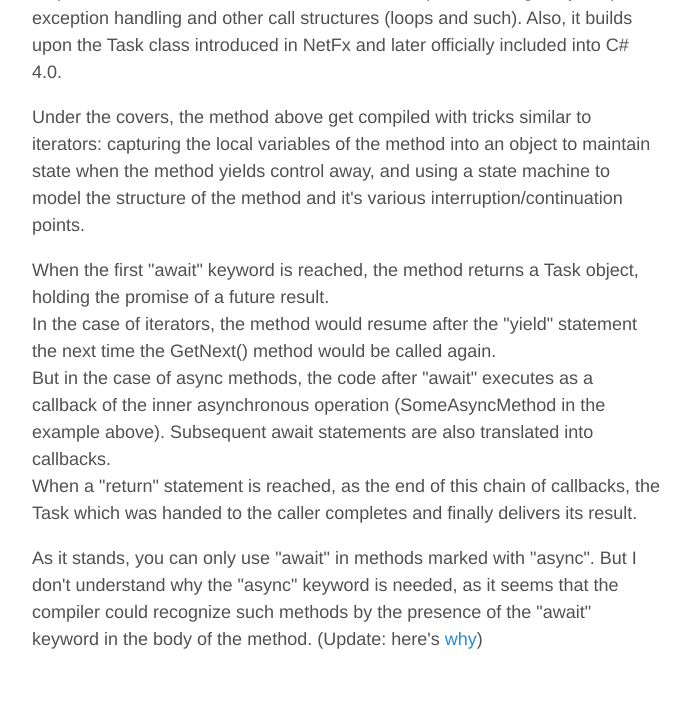
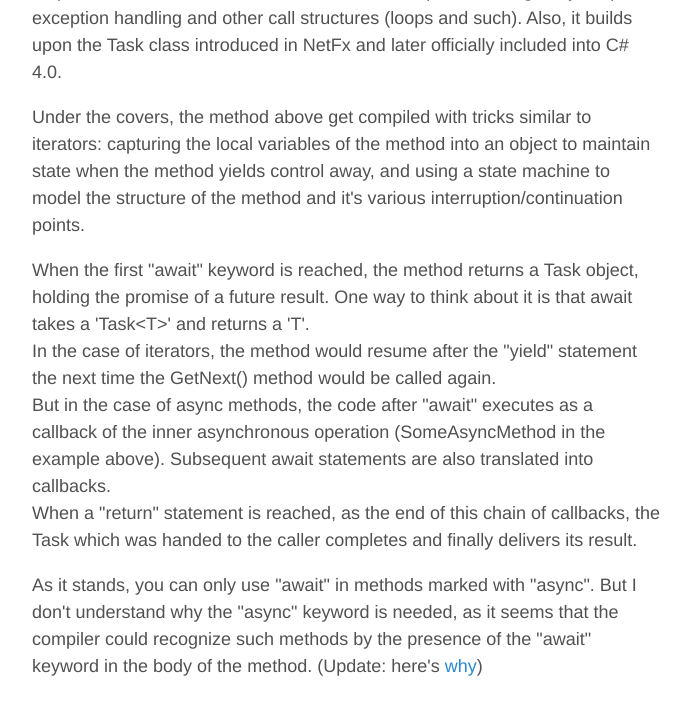
Before and after one commit to jcouv/jcouv.github.io, a Jekyll site: the page built from archives/000370.html, in a window 1280 px wide and 900 px high, scrolled down 886 px, cut to the strip 0-782 px from the top of the window. Shown: the top 715 px of the strip, without its empty margins (293-984 px from the left). Built offline with Jekyll 4.4.1, drawn with Linux system fonts in a browser that asks for light colours; comment, search, counter and statistics services are not loaded.

Commit message:
Update 000370.html

```diff
--- a/archives/000370.html
+++ b/archives/000370.html
@@ -38,7 +38,7 @@ async Task&lt;SomeResult> MyMethodAsync() {
 
 <p>Under the covers, the method above get compiled with tricks similar to iterators: capturing the local variables of the method into an object to maintain state when the method yields control away, and using a state machine to model the structure of the method and it's various interruption/continuation points. </p>
 
-<p>When the first "await" keyword is reached, the method returns a Task object, holding the promise of a future result. <br />
+<p>When the first "await" keyword is reached, the method returns a Task object, holding the promise of a future result. One way to think about it is that await takes a 'Task&lt;T&gt;' and returns a 'T'.</b><br />
 In the case of iterators, the method would resume after the "yield" statement the next time the GetNext() method would be called again. <br />
 But in the case of async methods, the code after "await" executes as a callback of the inner asynchronous operation (SomeAsyncMethod in the example above). Subsequent await statements are also translated into callbacks.<br />
 When a "return" statement is reached, as the end of this chain of callbacks, the Task which was handed to the caller completes and finally delivers its result.</p>
```
